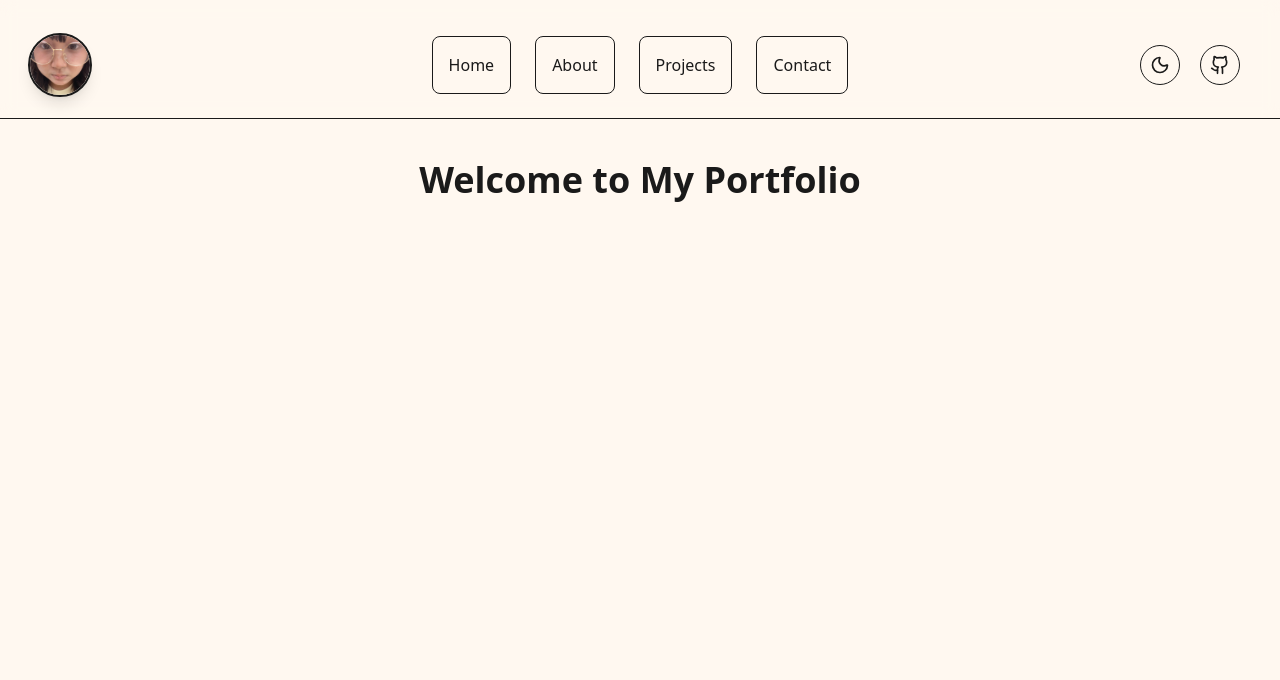
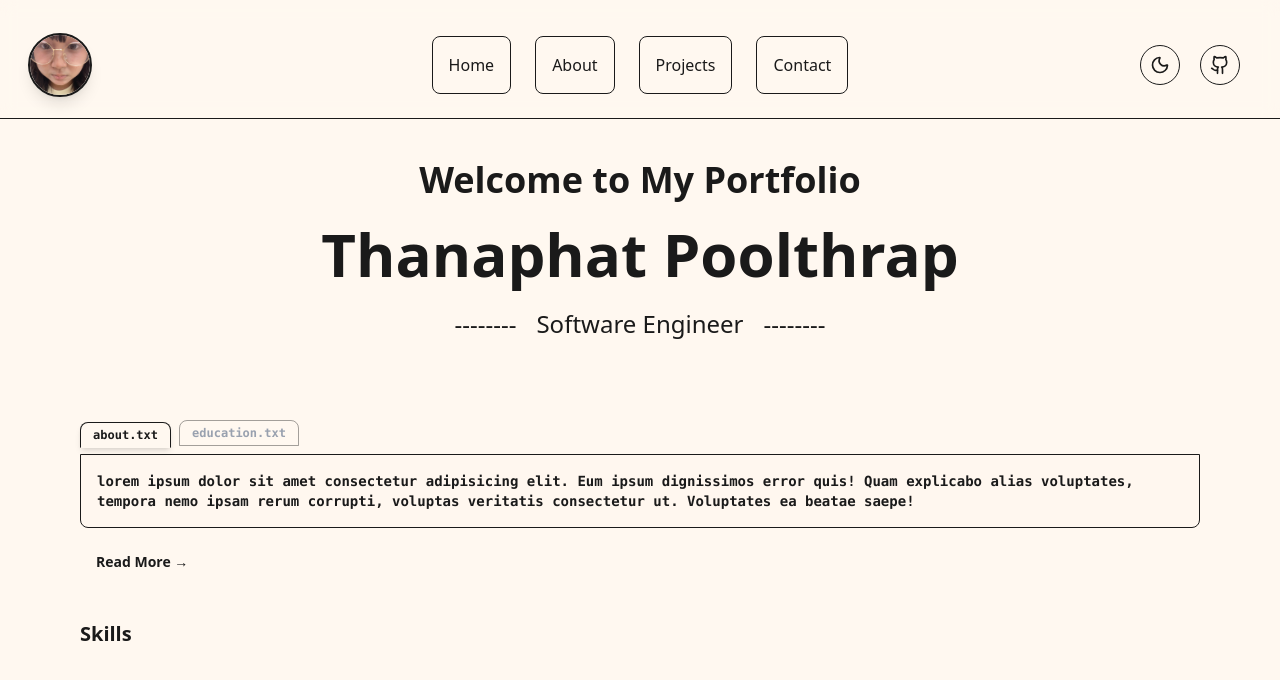
Before and after one commit to Pjizen0143/RSU-Portfolio, a Next.js app in the folder frontend/: page / in a window 1280 px wide. Shown: the top 680 px of the page. Built offline with nearby package versions, Linux system fonts and the light colour scheme.

Commit message:
feat: add AboutSection

```diff
--- /dev/null
+++ b/frontend/app/(user)/AboutSection.tsx
@@ -0,0 +1,49 @@
+"use client";
+import { useState } from "react";
+
+type FileKey = "about" | "education";
+
+export default function AboutSection() {
+  const [activeFile, setActiveFile] = useState<FileKey>("about");
+
+  const files: Record<FileKey, string> = {
+    about: `lorem ipsum dolor sit amet consectetur adipisicing elit. Eum ipsum dignissimos error quis! Quam explicabo alias voluptates, tempora nemo ipsam rerum corrupti, voluptas veritatis consectetur ut. Voluptates ea beatae saepe!`,
+    education: `Computer Engineering Student - Rangsit University\nExpected Graduation: 2027\nGPA: 3.46/4.0`,
+  };
+
+  return (
+    <section className="text-sm font-bold mx-20">
+      <div className="flex gap-2 mb-2 font-mono text-xs">
+        {(Object.keys(files) as FileKey[]).map((key) => {
+          const isActive = activeFile === key;
+
+          return (
+            <button
+              key={key}
+              onClick={() => setActiveFile(key)}
+              className={`
+          px-3 py-1 rounded-t-lg border transition-all duration-200 cursor-pointer
+
+          ${isActive
+                  ? "bg-bg border-primary border-b-transparent translate-y-0.5 shadow-md"
+                  : "bg-transparent border-primary/40 text-gray-400  hover:-translate-y-1 hover:shadow-lg"
+                }
+        `}
+            >
+              {key}.txt
+            </button>
+          );
+        })}
+      </div>
+
+      <div className="p-4 rounded-b-lg font-mono border border-primary bg-bg/90 whitespace-pre-wrap">
+        {files[activeFile]}
+        <span className="inline-block align-middle w-2 h-[1em] ml-0.5 bg-primary animate-[blink_1s_step-end_infinite]" />
+      </div>
+
+      <a href="/about" className="inline-block mt-4 px-4 py-2">
+        Read More →
+      </a>
+    </section>
+  );
+}
--- a/frontend/app/(user)/page.tsx
+++ b/frontend/app/(user)/page.tsx
@@ -1,11 +1,31 @@
-import Navbar from "../../components/layouts/navbar";
+import AboutSection from "./AboutSection";
 
 export default function Home() {
   return (
     <>
-      <h1 className="text-4xl font-bold text-center mx-6">
-        Welcome to My Portfolio
-      </h1>
+      <section>
+        <h1 className="text-xl md:text-4xl font-bold text-center mx-6">
+          Welcome to My Portfolio
+        </h1>
+        <br />
+        <h1 className="text-4xl md:text-6xl font-bold text-center mx-6">
+          Thanaphat Poolthrap
+        </h1>
+        <br />
+        <h2 className="flex justify-center items-center gap-4 text-lg md:text-2xl mx-6">
+          <span>--------</span>
+          <span className="px-1">Software Engineer</span>
+          <span>--------</span>
+        </h2>
+      </section>
+      <div className="h-20"></div>
+      <AboutSection />
+      <div className="h-10"></div>
+      <section className="mx-20">
+        <h2 className="text-xl font-bold">
+          Skills
+        </h2>
+      </section>
       <div className="h-2000"></div>
     </>
   );
--- a/frontend/app/globals.css
+++ b/frontend/app/globals.css
@@ -17,4 +17,16 @@
     --color-primary: #FFF8F0;
     --color-text: #FFF8F0;
   }
+
+  @keyframes blink {
+
+    0%,
+    100% {
+      opacity: 1;
+    }
+
+    50% {
+      opacity: 0;
+    }
+  }
 }
```
